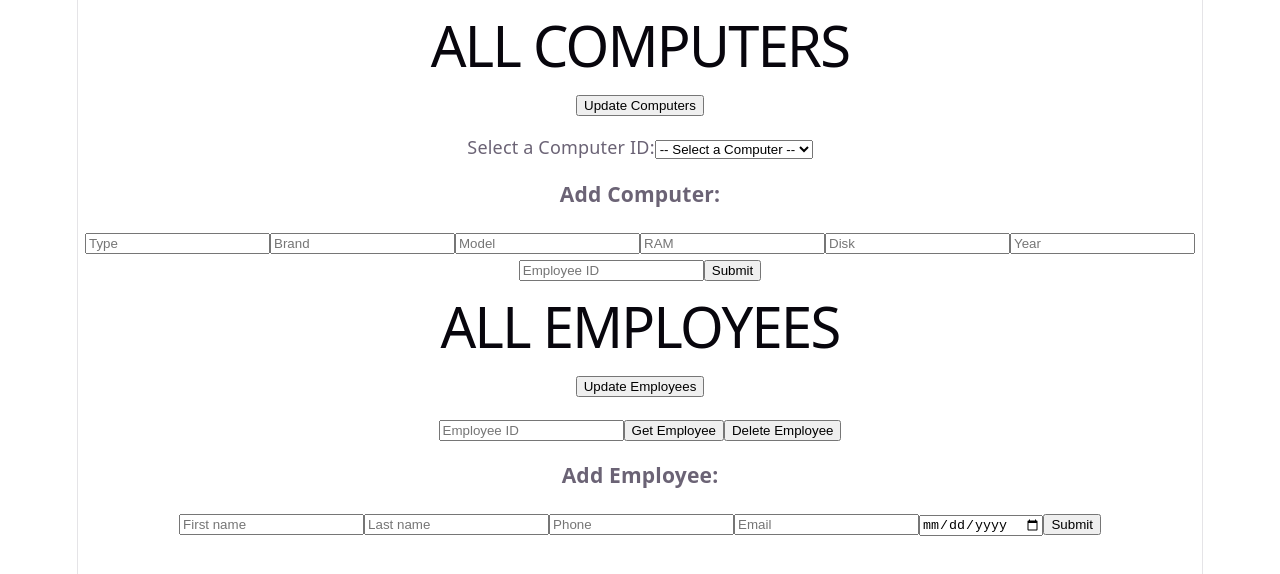
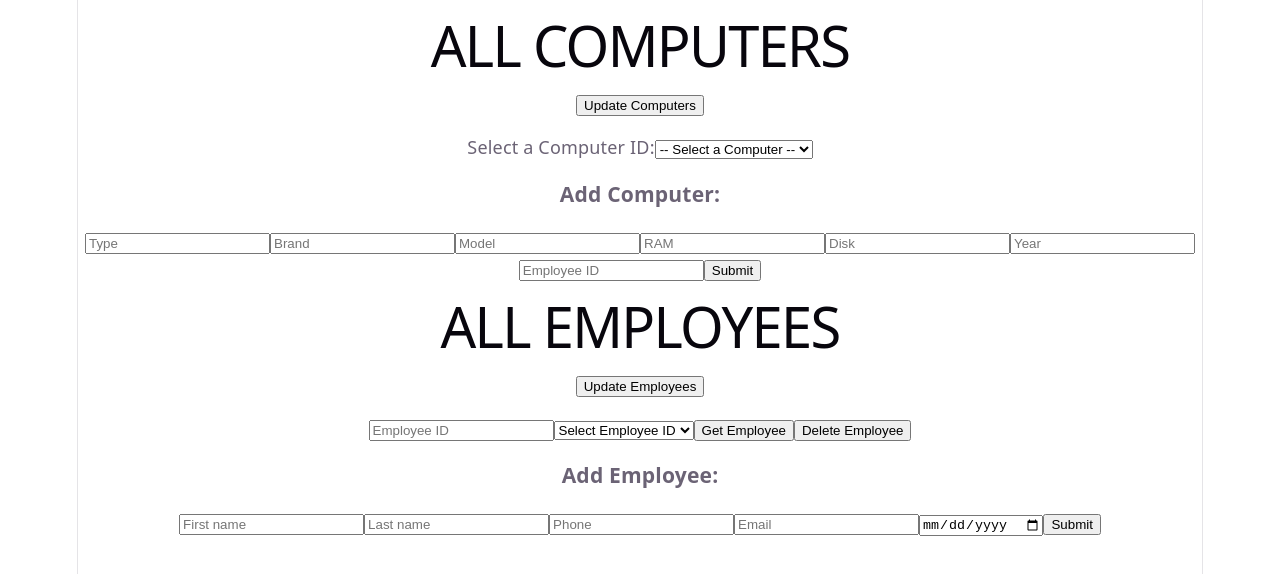
Before and after one commit to lazy-glitch83/linda-hallberg-patricia-petterssson-react-2026, a React (Vite) app in the folder project-client/: page / in a window 1280 px wide. Shown: the top 574 px of the page. Built offline with nearby package versions, Linux system fonts and the light colour scheme.

Commit message:
Added dropdpwn in employees.jsx

```diff
--- a/project-client/src/employees.jsx
+++ b/project-client/src/employees.jsx
@@ -34,6 +34,12 @@ function Employees() {
     theEvent.preventDefault();
     setEmployeeId(theEvent.target.value); // takes the value from the input field and sets it to employeeId
   };
+  //when user selects an employee from the dropdown
+  const handleSelectEid = (e) => {
+    const selectedEid = e.target.value;
+    setEmployeeId(selectedEid);
+  };
+
   const addEmployee = (theEvent) => {
     theEvent.preventDefault();
 
@@ -79,6 +85,15 @@ function Employees() {
         value={employeeId}
         onChange={changeEmployeeId}
       />
+      <select value={employeeId} onChange={handleSelectEid}>
+        <option value="">Select Employee ID</option>
+        {listEmployees.map((employee) => (
+          <option key={employee.eid} value={employee.eid}>
+            {employee.eid} - {employee.fname} {employee.lname}
+          </option>
+        ))}
+      </select>
+
       <button onClick={getEmployee}>Get Employee</button>
       {/*I followed the same structure as the computer details component, but
       used the employee fields instead. Not sure if its correct*/}
```
